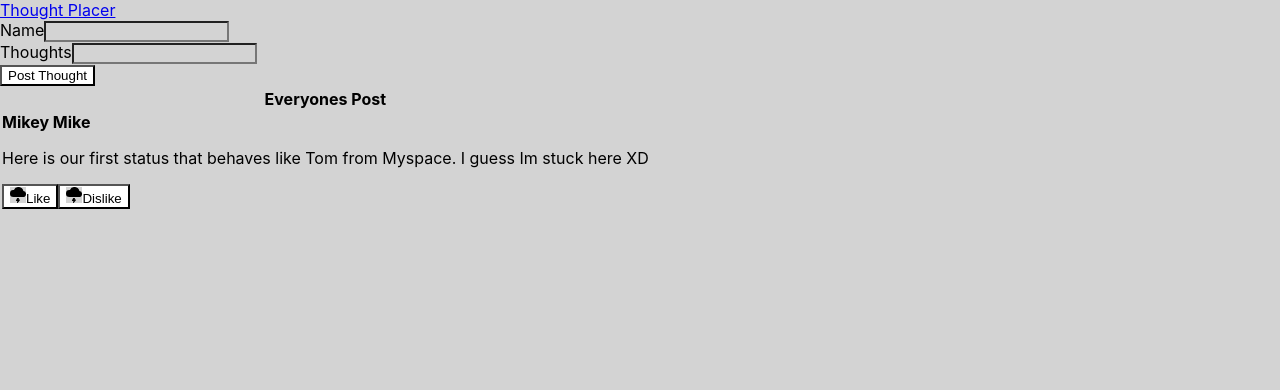
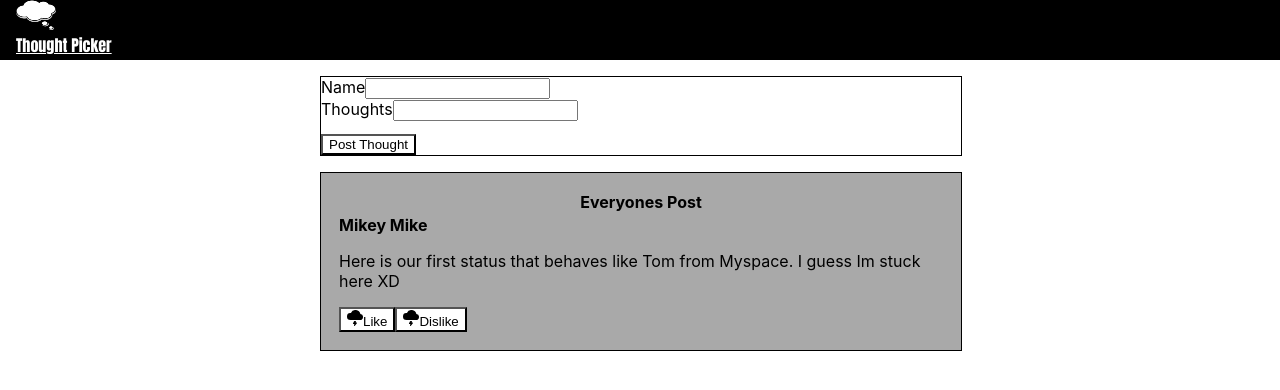
Before and after one commit to michaelj29/social-feed, a React (Create React App) app: page / in a window 1280 px wide. Shown: the top 390 px of the page. Built offline with nearby package versions, Linux system fonts and the light colour scheme.

Commit message:
Create images folder to store logo + styled navbar.

```diff
--- a/package.json
+++ b/package.json
@@ -6,6 +6,7 @@
     "@testing-library/jest-dom": "^5.16.4",
     "@testing-library/react": "^13.1.1",
     "@testing-library/user-event": "^13.5.0",
+    "bootstrap": "^5.1.3",
     "bootstrap-icons": "^1.8.1",
     "react": "^18.0.0",
     "react-bootstrap-validation": "^0.1.11",
--- a/src/App.css
+++ b/src/App.css
@@ -1,3 +1,14 @@
-* {
-  background-color: lightgray;
+.container-fluid {
+  display: grid;
+
 }
+
+
+.border-box {
+  border: 1px;
+  border-color: black;
+  border-style: solid;
+  margin: 1em;
+  margin-left: 25%;
+  width: 50%;
+}
--- a/src/App.js
+++ b/src/App.js
@@ -15,15 +15,19 @@ function addNewPost(entry) {
 }
 
   return (
-    <div className="App">
-      <div>
-        <NavBar sticky='top'/>
+    <div className="Container-fluid">
+      <div className='row'>
+        <NavBar />
       </div>
-      <div>
-        <CreatePost setNewThought={addNewPost} />
+      <div className='col-md-3'>
+        <div className='border-box'>
+          <CreatePost setNewThought={addNewPost} />
+        </div>
       </div>
-      <div>
-        <DisplayPost userPost={newThought} />
+      <div className='col-md-6'>
+        <div className='border-box'>
+          <DisplayPost userPost={newThought} />
+        </div>
       </div>
     </div>
   );
--- /dev/null
+++ b/src/Components/CreatePost/CreatePost.css
@@ -0,0 +1,3 @@
+.form-grid {
+    display: grid;
+}
--- a/src/Components/CreatePost/CreatePost.jsx
+++ b/src/Components/CreatePost/CreatePost.jsx
@@ -1,4 +1,5 @@
 import React, { useState, useEffect } from 'react';
+import './CreatePost.css'
 
 const CreatePost = (props) => {
 
@@ -17,17 +18,17 @@ const CreatePost = (props) => {
     }
 
     return (
-        <form onSubmit={handleSubmit}>
+        <form onSubmit={handleSubmit} className='form-grid'>
             <div>
-                <div>
+                <div className='form-group'>
                     <label>Name</label>
-                    <input type ='name' onChange={(event) => setName(event.target.value)} value={name}></input>
+                    <input type ='name' className="form-control" onChange={(event) => setName(event.target.value)} value={name}></input>
                 </div>
-                <div>
+                <div className='form-group'>
                     <label>Thoughts</label>
-                    <input type ='thoughts' onChange={(event) => setThought(event.target.value)} value={thought}></input>
+                    <input type ='thoughts' className="form-control" onChange={(event) => setThought(event.target.value)} value={thought}></input>
                 </div>
-                <button type='submit'>Post Thought</button>
+                <button type='submit' style={{'margin-top': '1em'}}>Post Thought</button>
             </div>
         </form>
      );
--- a/src/Components/DisplayPost/DisplayPost.css
+++ b/src/Components/DisplayPost/DisplayPost.css
@@ -1,3 +1,8 @@
+.table {
+    background-color: darkgray;
+    padding: 1em;
+}
+
 button {
     background-color:white;
 
--- a/src/Components/DisplayPost/DisplayPost.jsx
+++ b/src/Components/DisplayPost/DisplayPost.jsx
@@ -23,8 +23,8 @@ const DisplayPost = (props) => {
     }
 
     return (
-        <div>
-            <table>
+        <div className='table'>
+            <table >
                 <thead>
                     <tr>
                         <th>Everyones Post</th>
--- /dev/null
+++ b/src/Components/NavBar/NavBar.css
@@ -0,0 +1,19 @@
+.container-fluid {
+    background-color: black;
+    position: sticky;
+    height: 60px;
+}
+
+.logo {
+    height: 30px;
+    width: 40px;
+    max-height: 72px;
+    max-width: 250px;
+    margin-left: 1em;
+}
+
+.navbar-brand {
+    margin-left: 1em;
+    color: white;
+    font-family: Impact, Haettenschweiler, 'Arial Narrow Bold', sans-serif;
+}
--- a/src/Components/NavBar/NavBar.jsx
+++ b/src/Components/NavBar/NavBar.jsx
@@ -1,14 +1,15 @@
-import Navbar from 'react-bootstrap/Navbar'
-import Container from 'react-bootstrap/Container';
+import './NavBar.css'
+import logo from './images/logo.png'
 
 const NavBar = (props) => {
     return (
-        <div position='fixed'>
-            <Navbar expand="lg" variant="light" bg="light">
-                <Container>
-                    <Navbar.Brand href="#">Thought Placer</Navbar.Brand>
-                </Container>
-            </Navbar>
+        <div className="navbar">
+            <nav >
+                <div className="container-fluid">
+                    <img className='logo' src={logo}></img>
+                    <a className="navbar-brand" href="#">Thought Picker</a>
+                </div>
+            </nav>
         </div>
      );
 }
```
Also changed, not shown: src/Components/NavBar/images/logo.png (added), 1 other file (tests, documents, lock files or other folders).
